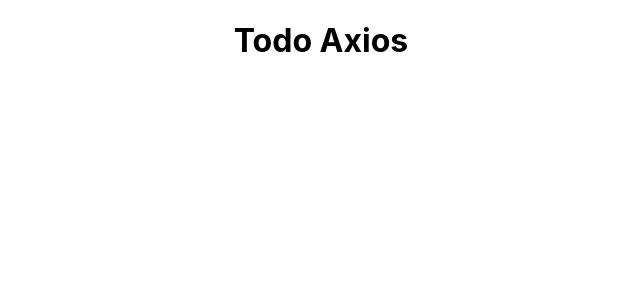
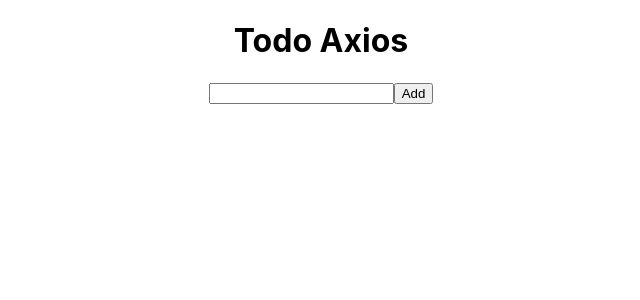
Before and after one commit to ankitsng0007/AnkitRepo, a React (Create React App) app in the folder RCT-101/Day-17/Asgn-1/todo-axios/: page / in a window 1280 px wide. Shown: the top 300 px of the page, without its empty margins (319-959 px from the left). Built offline with nearby package versions, Linux system fonts and the light colour scheme.

Commit message:
file added

```diff
--- a/RCT-101/Day-17/Asgn-1/todo-axios/src/App.js
+++ b/RCT-101/Day-17/Asgn-1/todo-axios/src/App.js
@@ -5,7 +5,8 @@
   return (
     <div className="App">
       <h1>Todo Axios</h1>
-
+      <input palaceholder="Add Something"/>
+      <button>Add</button>
     </div>
   );
 }
```
